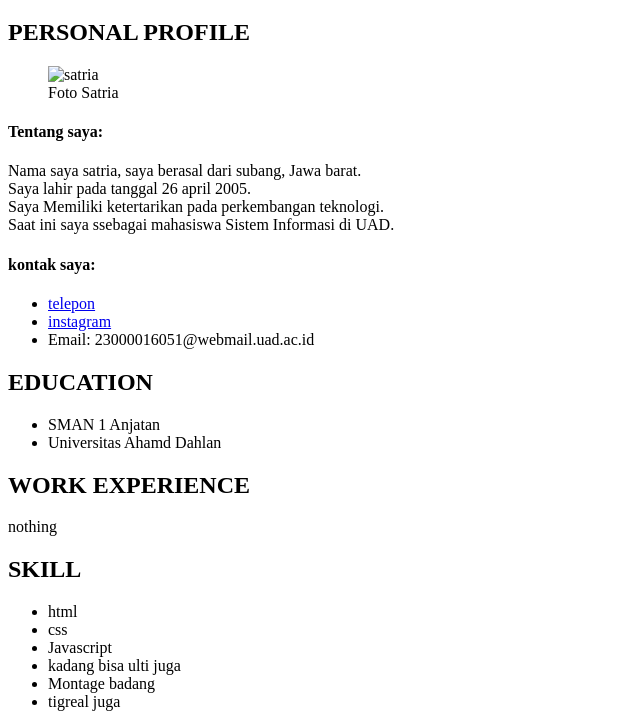
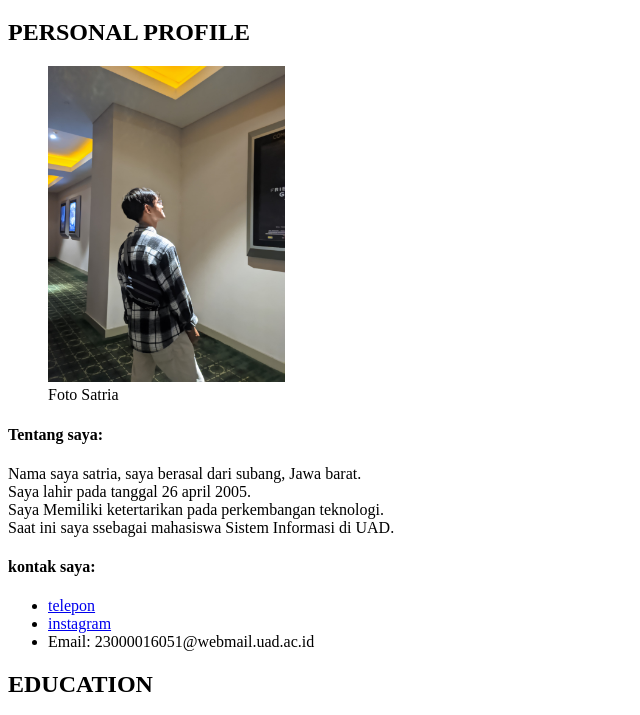
Before and after one commit to stry26/tekweb_2024_2300016051, a plain HTML site: page praktikum_1/index.html in a window 1280 px wide. Shown: the part 61-776 px from the top of the page, without its empty margins (0-640 px from the left). Drawn offline with Linux system fonts and the light colour scheme.

Commit message:
update eror image

```diff
--- a/praktikum_1/index.html
+++ b/praktikum_1/index.html
@@ -9,7 +9,7 @@
     <h1>SATRIA</h1>
     <h2>PERSONAL PROFILE</h2>
     <figure>
-        <img src="/asset/satria.jpg" alt="satria" width="20%" height="20%" />
+        <img src="satria.jpg" alt="satria" width="20%" height="20%" />
             <!-- /folder alt=alternatif -->
         <figcaption>Foto Satria</figcaption>
     </figure>
```
Also changed, not shown: praktikum_1/satria.jpg (added).
